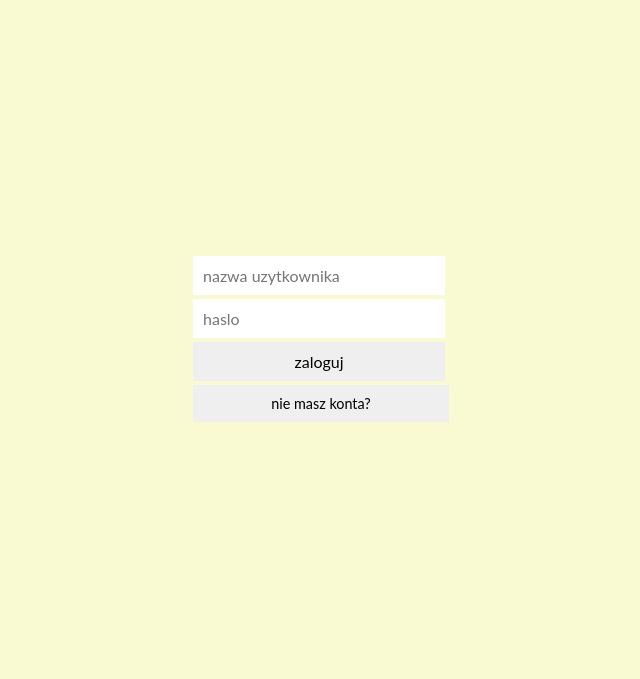
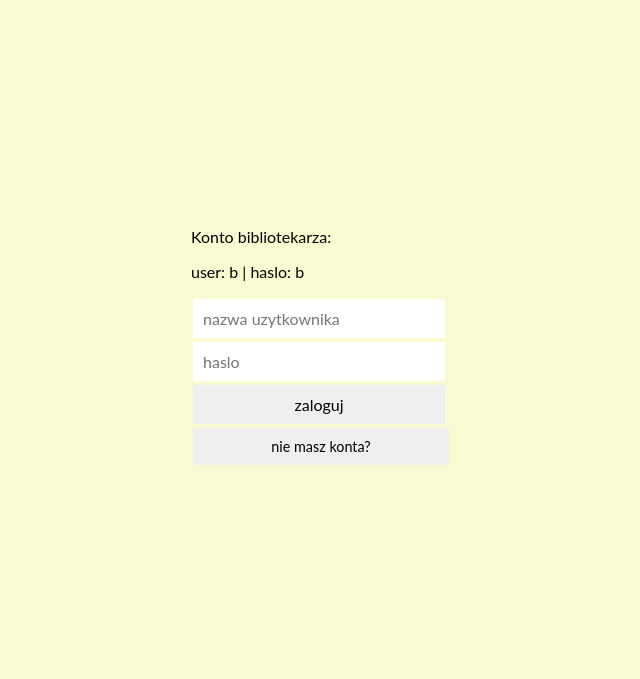
Before and after one commit to 3ti-2020/crud-wiele-do-wielu-kuba-szolc, a PHP site: page /logowanie/index.php in a window 1280 px wide. Shown: the part 121-800 px from the top of the page, without its empty margins (321-961 px from the left). Run offline with PHP 8.4, Linux system fonts and the light colour scheme.

Commit message:
Update index.php

```diff
--- a/logowanie/index.php
+++ b/logowanie/index.php
@@ -30,6 +30,8 @@
     </header>
     <div class="main">
         <div class="container">
+            <p>Konto bibliotekarza:</p>
+            <p>user: b | haslo: b</p>
             <?php
             session_start();
             if(!isset($_SESSION['zalogowano'])){
```
